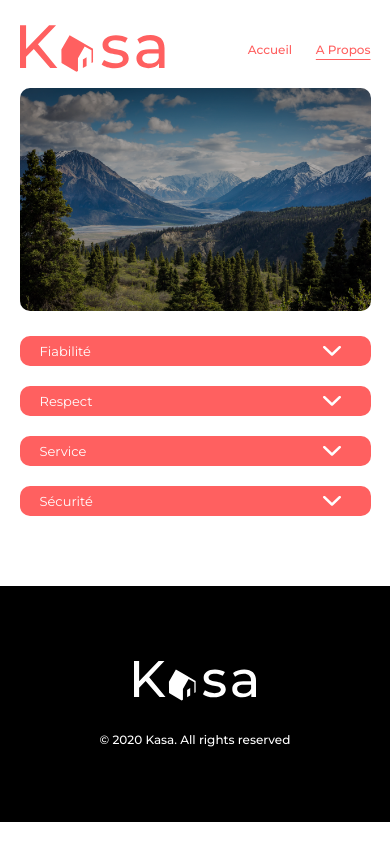
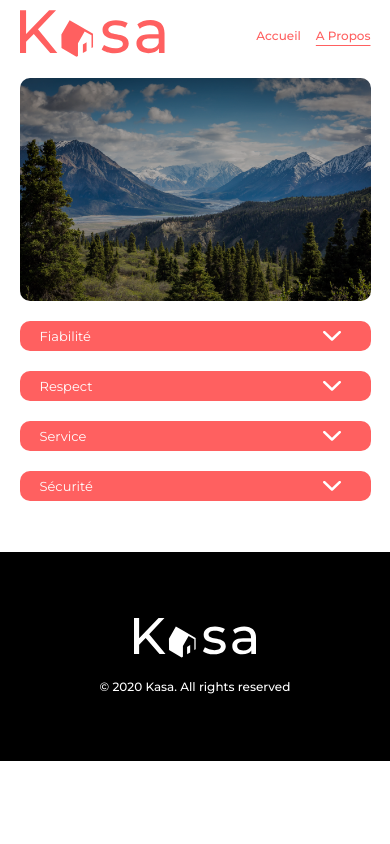
Before and after one commit to ThomasMasso/student-project_7, a React (Create React App) app: page /about in a window 390 px wide. Built offline with nearby package versions, Linux system fonts and the light colour scheme.

Commit message:
Unités de mesure présentes : % et px uniquement

```diff
--- a/src/components/atoms/ErrorTitle/errorTitle.scss
+++ b/src/components/atoms/ErrorTitle/errorTitle.scss
@@ -2,10 +2,15 @@
 
 .kasa-a-error__title {
     color: $secondary-color;
-    font-size: 18rem;
+    font-size: 288px;
     font-weight: $error-font-weight;
+
+    @media screen and (max-width: 900px) {
+        font-size: 200px;
+    }
 
     @media screen and (max-width: 769px) {
         font-size: 96px;
     }
+
 }
--- a/src/components/layout/Footer/footer.scss
+++ b/src/components/layout/Footer/footer.scss
@@ -5,11 +5,11 @@
     flex-direction: column;
     justify-content: center;
     align-items: center;
-    gap: 1.75rem;
+    gap: 10%;
     background-color: $footer-color;
-    height: 13.125rem;
+    height: 209px;
     color: $main-color;
-    margin-top: 2.75rem;
+    margin-top: 8%;
 
     p {
         @media screen and (max-width: 769px) {
--- a/src/components/layout/Header/header.scss
+++ b/src/components/layout/Header/header.scss
@@ -3,9 +3,13 @@
 
 .kasa-o-header {
     display: flex;
-    height: 4.25rem;
+    height: 68px;
     justify-content: space-between;
     align-items: center;
     width: 90%;
     margin: 3% auto 0 auto;
+
+    @media screen and (max-width: 769px) {
+        height: 47px;
+    }
 }
--- a/src/components/layout/HousingLayout/housingLayout.scss
+++ b/src/components/layout/HousingLayout/housingLayout.scss
@@ -4,14 +4,10 @@
 @import '../../organisms/AuthorInformations/authorInformations.scss';
 
 .kasa-l-description {
-    margin: 1.25rem 6.25rem 0 6.25rem;
+    margin: 5% auto 0 auto;
+    width: 90%;
     display: flex;
     flex-direction: column;
-
-    @media screen and (max-width: 769px) {
-        margin: 5% auto 0 auto;
-        width: 90%;
-    }
 }
 
 .kasa-l-description__informations {
--- a/src/components/molecules/Banner/banner.scss
+++ b/src/components/molecules/Banner/banner.scss
@@ -8,13 +8,13 @@
     @include flex-center;
     border-radius: $border-radius-large;
     margin-top: 5%;
-    min-height: 111px;
-    height: 16vw;
+    height: 223px;
 
     @media screen and (max-width: 769px) {
         width: 90%;
-        margin: 0 auto 3%;
+        margin: 5% auto 3% auto;
         border-radius: 10px;
+        height: 111px;
     }
 }
 
@@ -23,11 +23,10 @@
     @include banner-background;
     @include flex-center;
     border-radius: $border-radius-large;
-    margin-top: 44px;
+    margin-top: 5%;
     height: 223px;
 
     @media screen and (max-width: 769px) {
-        margin: 0 auto 25px auto;
         border-radius: 10px;
     }
 }
--- a/src/components/molecules/Error/error.scss
+++ b/src/components/molecules/Error/error.scss
@@ -17,12 +17,12 @@
 }
 
 .kasa-m-error__paragraph {
-    font-size: $header-housing-font-size;
-    margin-bottom: 11rem;
+    font-size: 36px;
+    margin-bottom: 24%;
     text-align: center;
 
     @media screen and (max-width: 769px) {
         font-size: 18px;
-        margin-bottom: 3rem;
+        margin-bottom: 10%;
     }
 }
--- a/src/components/molecules/HeaderNavbar/navbar.scss
+++ b/src/components/molecules/HeaderNavbar/navbar.scss
@@ -2,12 +2,12 @@
 
 .kasa-m-header__navbar {
     display: flex;
-    gap: 3.55rem;
+    gap: 50px;
 
     @media screen and (max-width: 769px) {
-        gap: 10px;
-        width: 35%;
-        justify-content: space-between;
+        gap: 15px;
+        width: 40%;
+        justify-content: flex-end;
         flex-direction: row;
         align-items: center;
         flex-wrap: wrap;
--- a/src/components/molecules/Slideshow/index.jsx
+++ b/src/components/molecules/Slideshow/index.jsx
@@ -50,7 +50,7 @@ export default function Slideshow({ pictures }) {
                     return (
                         <div key={index} className="kasa-m-slideshow__pic">
                             {indexPicture === index && (
-                                <img src={picture} alt="image du logement" />
+                                <img src={picture} alt="logement" />
                             )}
                             {indexPicture === index && pictures.length > 1 && (
                                 <span className="kasa-m-slideshow__pic-count">
--- a/src/components/molecules/Slideshow/slideshow.scss
+++ b/src/components/molecules/Slideshow/slideshow.scss
@@ -3,26 +3,16 @@
 .kasa-m-slideshow {
     display: flex;
     position: relative;
-    width: 100%;
-    height: 40vw;
-    min-height: 255px;
-    max-height: 415px;
-    overflow: hidden;
+    // width: 100%;
+    height: 415px;
+    // min-height: 255px;
+    // max-height: 415px;
+    // overflow: hidden;
 
     @media screen and (max-width: 769px) {
-        align-self: center;
+        // align-self: center;
+        height: 215px;
     }
-}
-
-.kasa-m-slideshow__pic {
-    height: 100%;
-    width: 100%;
-    position: absolute;
-    left: 0;
-    top: 0;
-    right: 0;
-    bottom: 0;
-    border-radius: 15px;
 }
 
 .kasa-m-slideshow__pic img {
@@ -52,16 +42,13 @@
 }
 
 .kasa-a-arrow-prev {
-    display: flex;
     position: absolute;
     top: 42%;
     left: 2%;
     width: 47px;
-    height: 79px;
     z-index: 10;
     cursor: pointer;
     color: #FFF;
-    font-size: 4.5rem;
 
     @media screen and (max-width: 769px) {
         top: 48%;
@@ -71,16 +58,13 @@
 }
 
 .kasa-a-arrow-next {
-    display: flex;
     position: absolute;
     top: 42%;
     right: 2%;
     width: 47px;
-    height: 79px;
     z-index: 10;
     cursor: pointer;
     color: #FFF;
-    font-size: 4.5rem;
 
     @media screen and (max-width: 769px) {
         top: 48%;
--- a/src/components/organisms/Gallery/gallery.scss
+++ b/src/components/organisms/Gallery/gallery.scss
@@ -4,7 +4,7 @@
     display: flex;
     justify-content: center;
     flex-wrap: wrap;
-    column-gap: 0.5rem;
+    column-gap: 10px;
     row-gap: 50px;
     margin: 0 auto;
     padding: 50px;
@@ -48,13 +48,12 @@
         }
 
         h3 {
-            font-size: 1.125rem;
+            font-size: 18px;
             color: $main-color;
-            padding: 0 1.25rem 1rem;
+            padding: 0 6% 6% 6%;
 
             @media screen and (max-width: 769px) {
-                font-size: 18px;
-                padding: 5px 0 5px 15px;
+                padding: 6% 0 6% 6%;
             }
         }
     }
```
